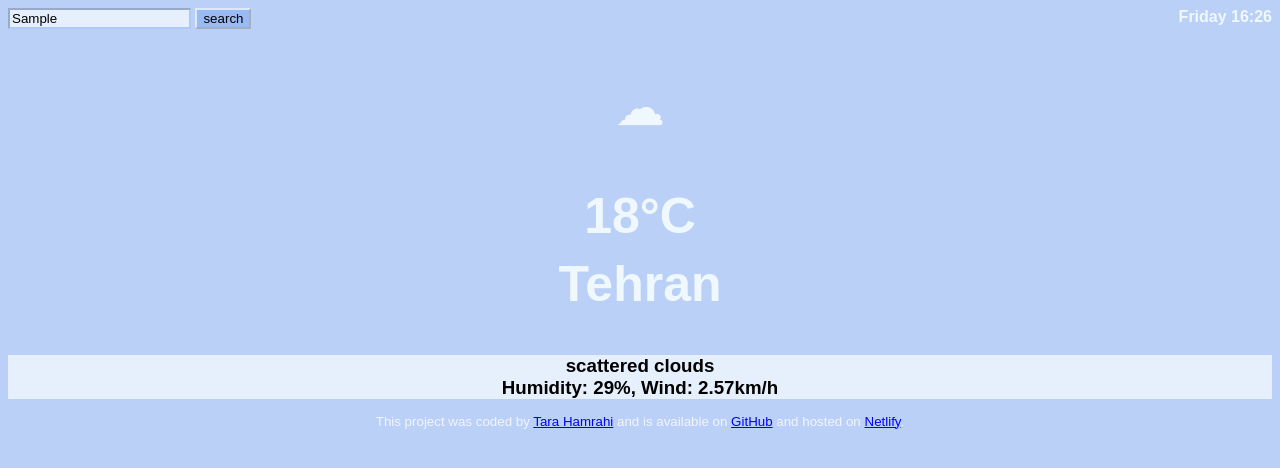
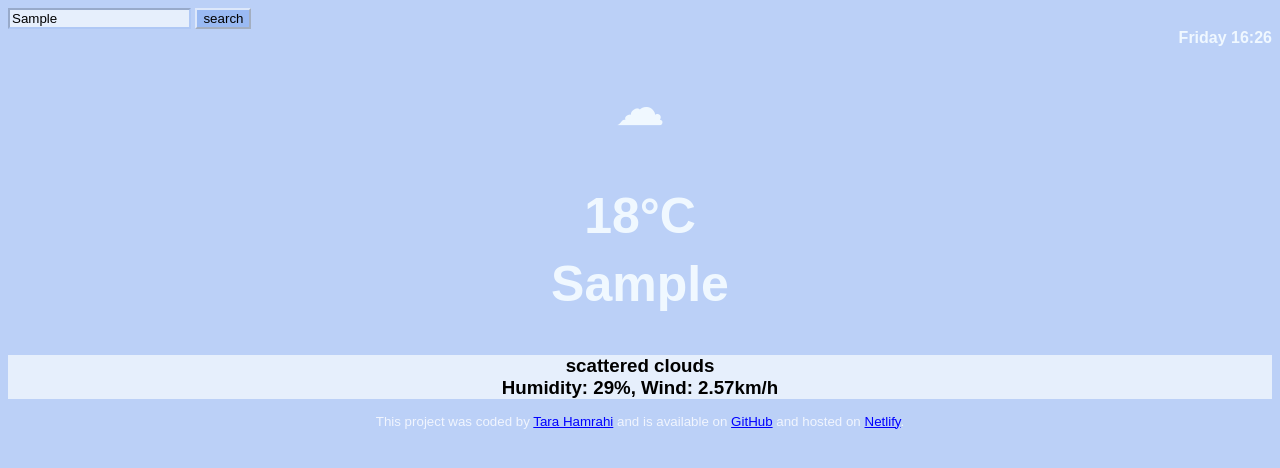
Before and after one commit to tw-rw/my-weather-app, a plain HTML site: page index.html in a window 1280 px wide. Both pictures are taken after typing "Sample" into the empty fields and a click on the input "search". Drawn offline with Linux system fonts and the light colour scheme; a web font is replaced by a local one.

Commit message:
search engine

```diff
--- a/index.html
+++ b/index.html
@@ -14,6 +14,7 @@
   </head>
   <body>
     <header>
+      <form class="search-form">
         <input
           type="search"
           placeholder="Enter a City..."
@@ -21,6 +22,7 @@
           class="search-box"
         />
         <input type="submit" value="search" class="search-button" />
+      </form>
       <div class="time">Friday 16:26</div>
     </header>
     <main>
--- a/src/java.js
+++ b/src/java.js
@@ -1 +1,9 @@
-alert("hello world!");
+function showcity(event) {
+  event.preventDefault();
+  let cityElement = document.querySelector(".search-box");
+  let city = document.querySelector("h2");
+  city.innerHTML = cityElement.value;
+}
+
+let searchForm = document.querySelector(".search-form");
+searchForm.addEventListener("submit", showcity);
```
Lines whose indentation alone changed are shown as unchanged.
